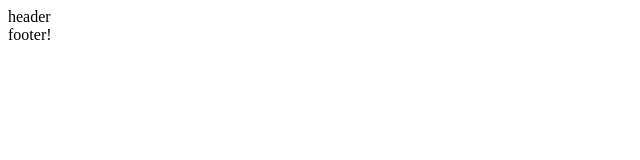
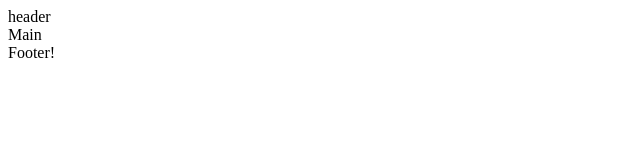
Before and after one commit to MartaChobaniuk/my-project, a plain HTML site: page index.html in a window 1280 px wide. Shown: the full height of the page, 0-640 px from the left. Drawn offline with Linux system fonts and the light colour scheme.

```diff
--- a/index.html
+++ b/index.html
@@ -11,8 +11,8 @@
 <body>
 
   <header>header</header>
-  <main></main>
-  <footer>footer!</footer>
+  <main>Main</main>
+  <footer>Footer!</footer>
 
 </body>
 
```
